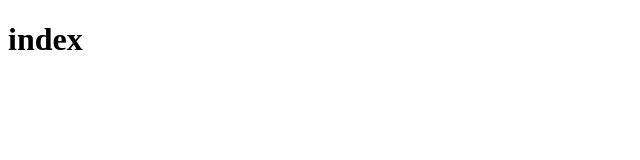
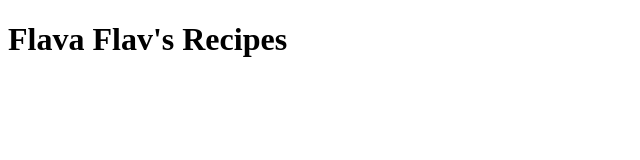
Before and after one commit to Spencertainty/recipes, a plain HTML site: page index.html in a window 1280 px wide. Shown: the whole page, without its empty margins (0-640 px from the left). Drawn offline with Linux system fonts and the light colour scheme.

Commit message:
moved files as per odin instructions using CLI

```diff
--- a/index.html
+++ b/index.html
@@ -6,6 +6,6 @@
     <title>index</title>
 </head>
 <body>
-    <h1>index</h1>
+    <h1>Flava Flav's Recipes</h1>
 </body>
 </html>
```
Also changed, not shown: recipes/hamburgers.html (renamed from hamburgers.html).
